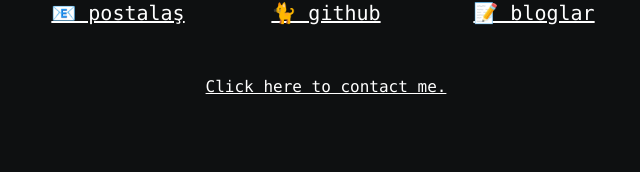
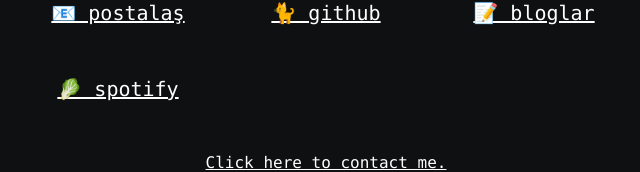
Before and after one commit to egely1337/egely1337-com, a Next.js app: page / in a window 1280 px wide. Shown: the part 605-777 px from the top of the page, without its empty margins (314-954 px from the left). Built offline with nearby package versions, Linux system fonts and the light colour scheme; a web font is replaced by a local one.

Commit message:
fix(yazarkasa)

```diff
--- a/src/pages/index.tsx
+++ b/src/pages/index.tsx
@@ -33,6 +33,7 @@ export default function Page(props: {
                         <CustomLink href="mailto:contact@egely.me" text="📧 postalaş"/>
                         <CustomLink href={`https://github.com/egely1337`} text="🐈 github"/>
                         <CustomLink href={`/blogs`} text="📝 bloglar"/>
+                        <CustomLink href={`https://open.spotify.com/user/31msbfmapv2cvtaohbpxwxypznxm?si=qtDxVctHTBe7erduSh-8Hg`} text="🥬 spotify"/>
                     </div>
                 </div>
 
```
